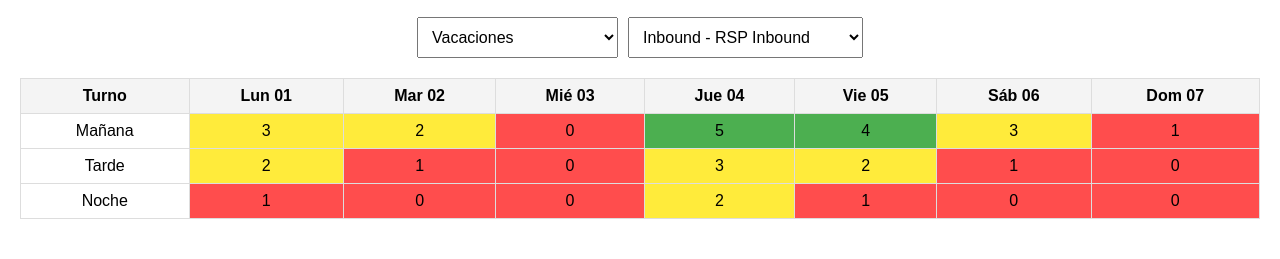
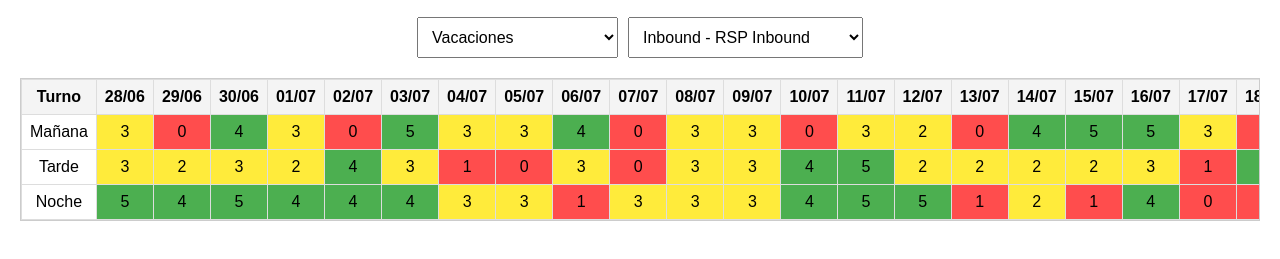
Before and after one commit to raf59324/HTML-GDrive, a plain HTML site: page index.html in a window 1280 px wide. Shown: the part 61-320 px from the top of the page. Drawn offline with Linux system fonts and the light colour scheme.

Commit message:
Update index.html

```diff
--- a/index.html
+++ b/index.html
@@ -3,7 +3,7 @@
 <head>
     <meta charset="UTF-8">
     <meta name="viewport" content="width=device-width, initial-scale=1.0">
-    <title>Semáforo de Disponibilidad</title>
+    <title>Semáforo de Disponibilidad - Large Dataset</title>
     <style>
         body {
             font-family: Arial, sans-serif;
@@ -28,22 +28,30 @@
             font-size: 16px;
         }
 
+        .table-wrapper {
+            overflow-x: auto;
+            max-width: 100%;
+            border: 1px solid #ccc;
+        }
+
         table {
-            width: 100%;
             border-collapse: collapse;
-            overflow-x: auto;
+            width: max-content;
+            min-width: 600px;
         }
 
         th, td {
             border: 1px solid #ddd;
             padding: 8px;
             text-align: center;
+            white-space: nowrap;
         }
 
         th {
             background-color: #f4f4f4;
             position: sticky;
             top: 0;
+            z-index: 2;
         }
 
         @media (max-width: 600px) {
@@ -52,7 +60,7 @@
             }
         }
 
-        /* Mock color coding for now */
+        /* Mock color coding */
         .red { background-color: #ff4d4d; }
         .yellow { background-color: #ffeb3b; }
         .green { background-color: #4caf50; }
@@ -76,64 +84,39 @@
         </select>
     </div>
 
-    <div id="tableContainer"></div>
+    <div class="table-wrapper" id="tableContainer"></div>
 
     <script>
-        const mockData = {
-            vacaciones: {
-                inbound: {
-                    mañana: [3, 2, 0, 5, 4, 3, 1],
-                    tarde: [2, 1, 0, 3, 2, 1, 0],
-                    noche: [1, 0, 0, 2, 1, 0, 0]
-                },
-                outbound: {
-                    mañana: [5, 5, 4, 3, 3, 2, 2],
-                    tarde: [4, 4, 3, 2, 2, 1, 1],
-                    noche: [3, 3, 2, 2, 1, 1, 0]
-                },
-                icqa: {
-                    mañana: [2, 2, 2, 1, 1, 0, 0],
-                    tarde: [2, 1, 1, 1, 0, 0, 0],
-                    noche: [1, 1, 0, 0, 0, 0, 0]
-                }
-            },
-            asuntos: {
-                inbound: {
-                    mañana: [10, 9, 8, 7, 6, 5, 4],
-                    tarde: [9, 8, 7, 6, 5, 4, 3],
-                    noche: [8, 7, 6, 5, 4, 3, 2]
-                },
-                outbound: {
-                    mañana: [15, 14, 13, 12, 11, 10, 9],
-                    tarde: [14, 13, 12, 11, 10, 9, 8],
-                    noche: [13, 12, 11, 10, 9, 8, 7]
-                },
-                icqa: {
-                    mañana: [8, 7, 6, 5, 4, 3, 2],
-                    tarde: [7, 6, 5, 4, 3, 2, 1],
-                    noche: [6, 5, 4, 3, 2, 1, 0]
-                }
-            },
-            permiso: {
-                inbound: {
-                    mañana: [1, 0, 1, 0, 1, 0, 1],
-                    tarde: [0, 1, 0, 1, 0, 1, 0],
-                    noche: [1, 1, 1, 1, 0, 0, 0]
-                },
-                outbound: {
-                    mañana: [2, 2, 1, 1, 0, 0, 0],
-                    tarde: [1, 1, 1, 0, 0, 0, 0],
-                    noche: [0, 0, 0, 0, 0, 0, 0]
-                },
-                icqa: {
-                    mañana: [0, 1, 0, 1, 0, 1, 0],
-                    tarde: [1, 0, 1, 0, 1, 0, 1],
-                    noche: [0, 0, 0, 0, 0, 0, 0]
-                }
+        // Generate dates from June 28, 2025 to December 31, 2025
+        function generateDates() {
+            const startDate = new Date(2025, 5, 28); // Month is 0-indexed (5 = June)
+            const endDate = new Date(2025, 11, 31);
+            let dates = [];
+
+            while (startDate <= endDate) {
+                const day = startDate.getDate().toString().padStart(2, '0');
+                const month = (startDate.getMonth() + 1).toString().padStart(2, '0');
+                dates.push(`${day}/${month}`);
+                startDate.setDate(startDate.getDate() + 1);
             }
-        };
 
-        const dates = ["Lun 01", "Mar 02", "Mié 03", "Jue 04", "Vie 05", "Sáb 06", "Dom 07"];
+            return dates;
+        }
+
+        const dates = generateDates();
+
+        // Generate mock data dynamically
+        const mockData = {};
+        ['vacaciones', 'asuntos', 'permiso'].forEach(type => {
+            mockData[type] = {};
+            ['inbound', 'outbound', 'icqa'].forEach(area => {
+                mockData[type][area] = {
+                    mañana: Array.from({ length: dates.length }, () => Math.floor(Math.random() * 6)),
+                    tarde: Array.from({ length: dates.length }, () => Math.floor(Math.random() * 6)),
+                    noche: Array.from({ length: dates.length }, () => Math.floor(Math.random() * 6))
+                };
+            });
+        });
 
         function updateTable() {
             const type = document.getElementById('typeSelector').value;
```
